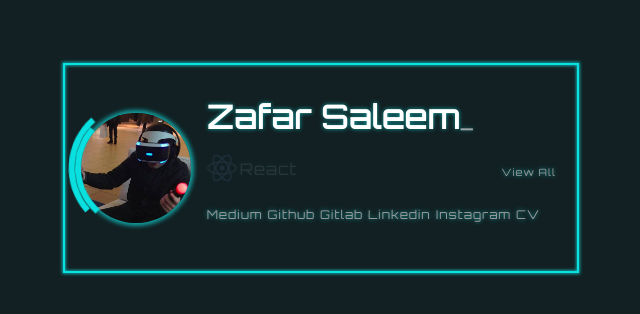
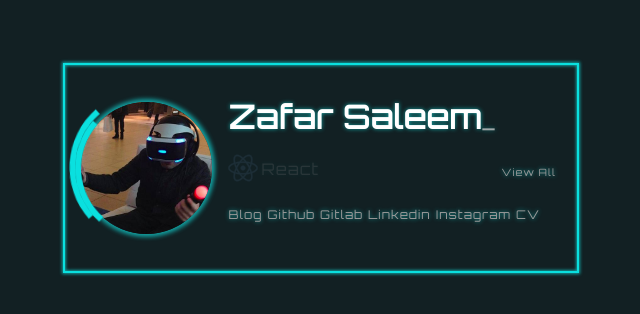
Before and after one commit to zafar-saleem/zafar-saleem.github.io, a React (Create React App) app: page / in a window 1280 px wide. Shown: the part 232-546 px from the top of the page, without its empty margins (319-959 px from the left). Built offline with nearby package versions, Linux system fonts and the light colour scheme.

Commit message:
feat: Rename Medium to Blog

```diff
--- a/src/components/description/description.js
+++ b/src/components/description/description.js
@@ -66,7 +66,7 @@ const Description = () => {
         <Link
           href='https://zafarsaleem.medium.com'
           rel='Zafar Saleem zafarsaleem.medium.com Blogs'>
-          Medium
+          Blog
         </Link>
         <Link
           href='https://github.com/zafar-saleem'
```
